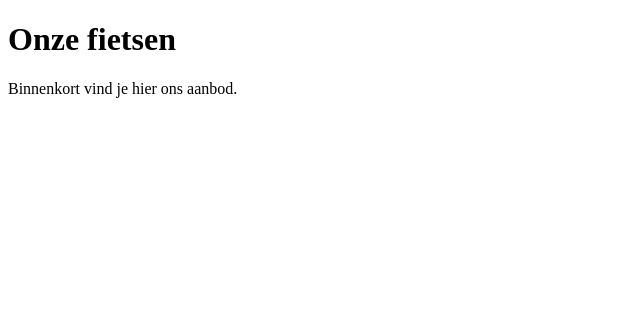
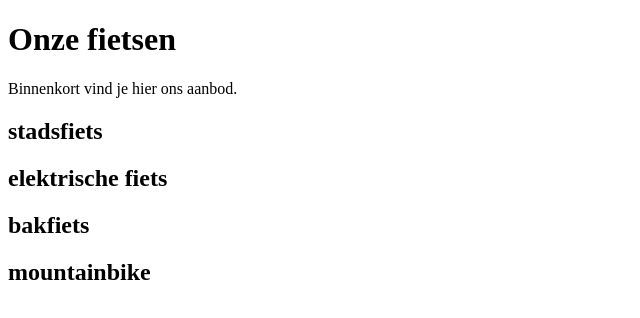
Before and after one commit to Tatendajr28/oe.CycleRent, a plain HTML site: page bikes.html in a window 1280 px wide. Shown: the whole page, without its empty margins (0-640 px from the left). Drawn offline with Linux system fonts and the light colour scheme.

Commit message:
Add changes to bikes

```diff
--- a/bikes.html
+++ b/bikes.html
@@ -7,5 +7,11 @@
 <body>
     <h1>Onze fietsen</h1>
     <p>Binnenkort vind je hier ons aanbod.</p>
+    <h2>stadsfiets</h2>
+    <h2>elektrische fiets</h2>
+    <h2>bakfiets</h2>
+    <h2>mountainbike</h2>
+
+
 </body>
 </html>
```
